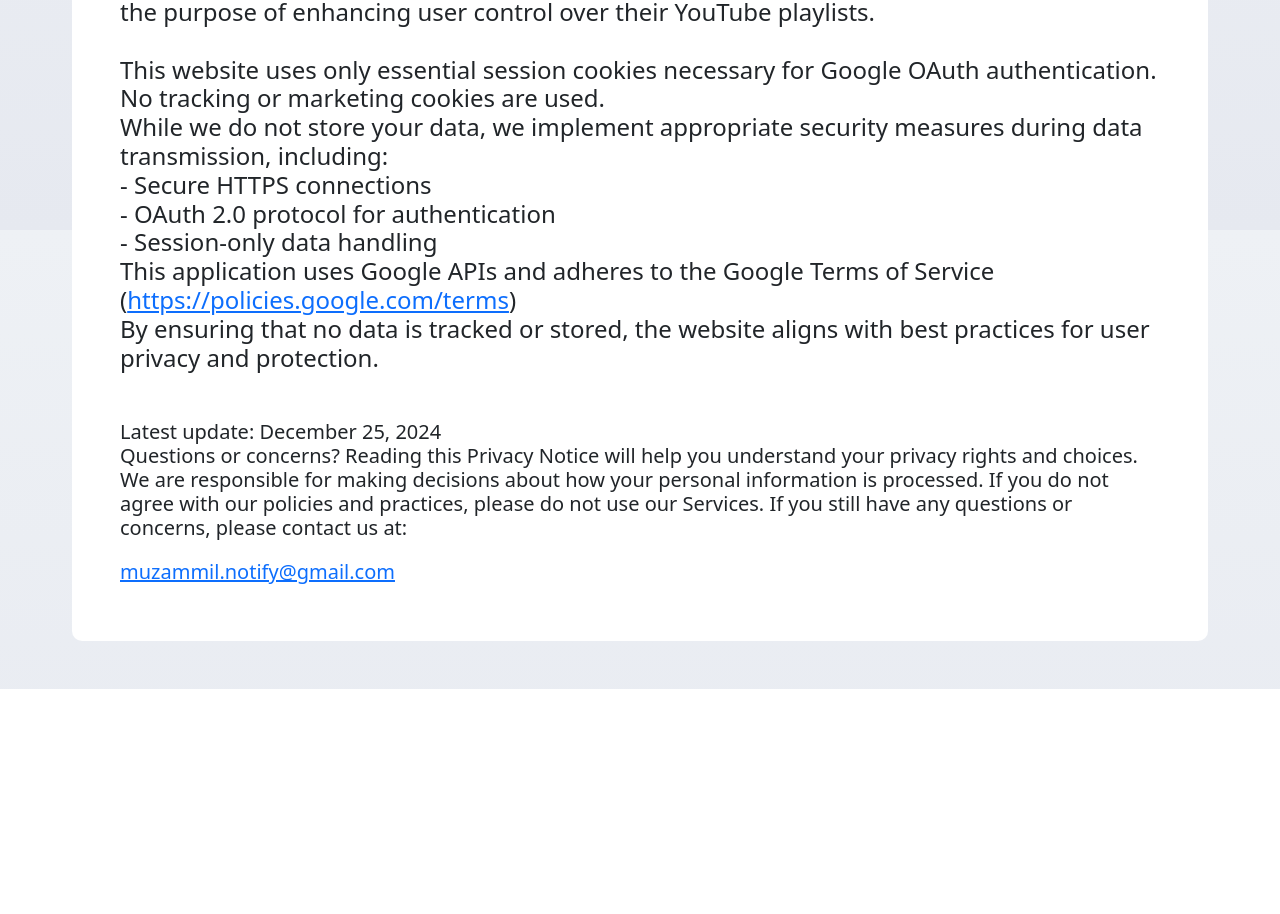
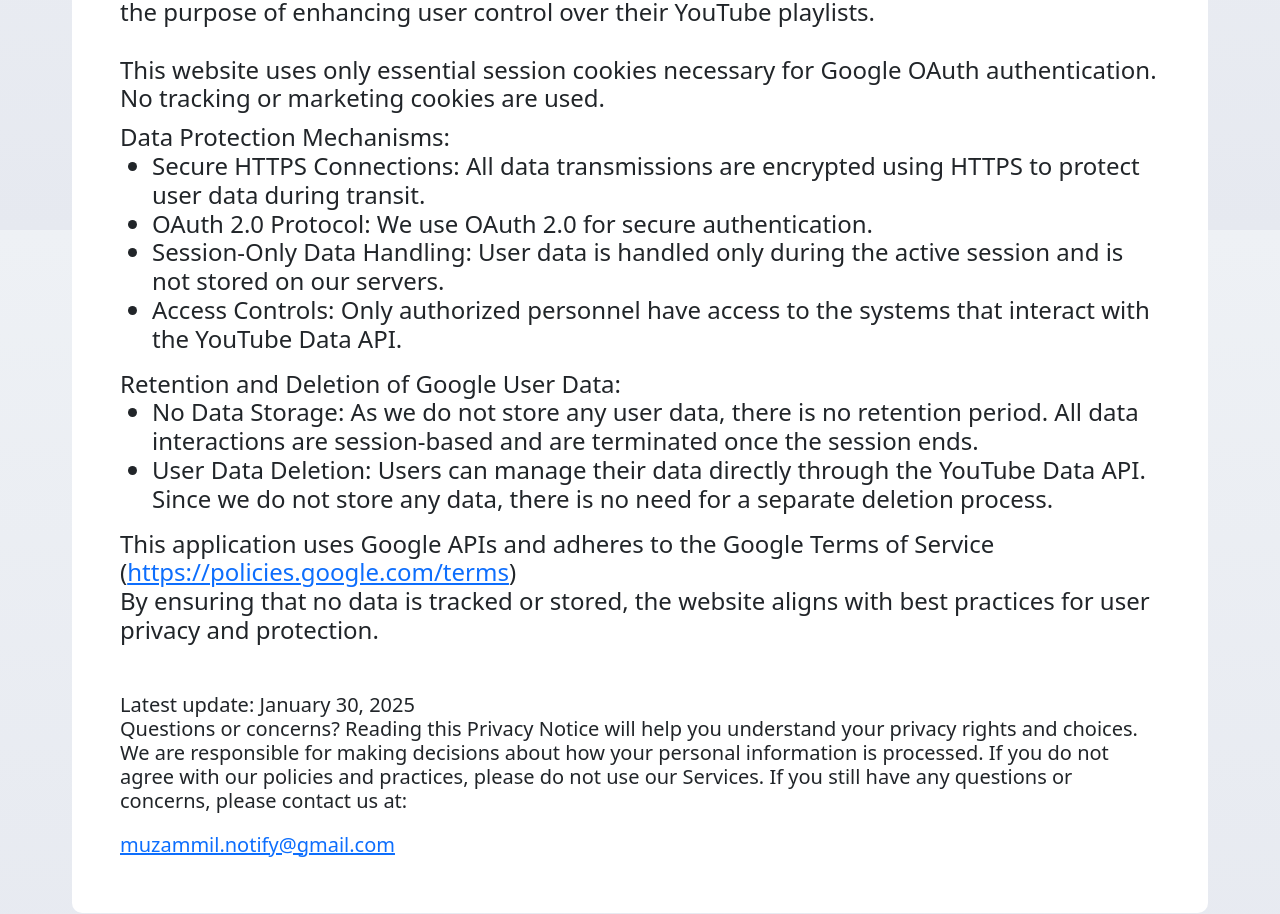
Before and after one commit to MuzammilCodes/Youtube-Playlist-Curator, an Angular app: page /PrivacyPolicy in a window 1280 px wide. Shown: the part 590-1504 px from the top of the page. Before the commit the page ends 1279 px from the top, so only its background shows below. Built offline with nearby package versions, Linux system fonts and the light colour scheme.

Commit message:
updated privacy policy page

```diff
--- a/src/app/privacy-policy/privacy-policy.component.html
+++ b/src/app/privacy-policy/privacy-policy.component.html
@@ -22,16 +22,25 @@
             This website uses only essential session cookies necessary for Google OAuth authentication. No tracking or marketing
             cookies are used. <br>
 
-            While we do not store your data, we implement appropriate security measures during data transmission, including: <br>
-            - Secure HTTPS connections <br>
-            - OAuth 2.0 protocol for authentication <br>
-            - Session-only data handling <br>
+            <div class="heading">Data Protection Mechanisms:</div>
+            <ul>
+                <li><b>Secure HTTPS Connections:</b> All data transmissions are encrypted using HTTPS to protect user data during transit.</li>
+                <li><b>OAuth 2.0 Protocol:</b> We use OAuth 2.0 for secure authentication.</li>
+                <li><b>Session-Only Data Handling:</b> User data is handled only during the active session and is not stored on our servers.</li>
+                <li><b>Access Controls:</b> Only authorized personnel have access to the systems that interact with the YouTube Data API.</li>
+            </ul>
+
+           <div class="heading">Retention and Deletion of Google User Data:</div>
+            <ul>
+                <li><b>No Data Storage:</b> As we do not store any user data, there is no retention period. All data interactions are session-based and are terminated once the session ends.</li>
+                <li><b>User Data Deletion:</b> Users can manage their data directly through the YouTube Data API. Since we do not store any data, there is no need for a separate deletion process.</li>
+            </ul>
 
             This application uses Google APIs and adheres to the Google Terms of Service (<a href="https://policies.google.com/terms">https://policies.google.com/terms</a>) <br>
 
             By ensuring that no data is tracked or stored, the website aligns with best practices for user privacy and protection. <br>
 
-            <p class="smallText mb-0 mt-5"><b>Latest update:</b> December 25, 2024</p>
+            <p class="smallText mb-0 mt-5"><b>Latest update:</b> January 30, 2025</p>
             <p class="smallText">Questions or concerns? Reading this Privacy Notice will help you understand your privacy rights and choices. We are
             responsible for making decisions about how your personal information is processed. If you do not agree with our policies
             and practices, please do not use our Services. If you still have any questions or concerns, please contact us at:
--- a/src/app/privacy-policy/privacy-policy.component.scss
+++ b/src/app/privacy-policy/privacy-policy.component.scss
@@ -9,3 +9,8 @@
 .smallText{
     font-size: 20px;
 }
+
+.heading{
+    font-weight: 400;
+    margin-top: 10px;
+}
```
